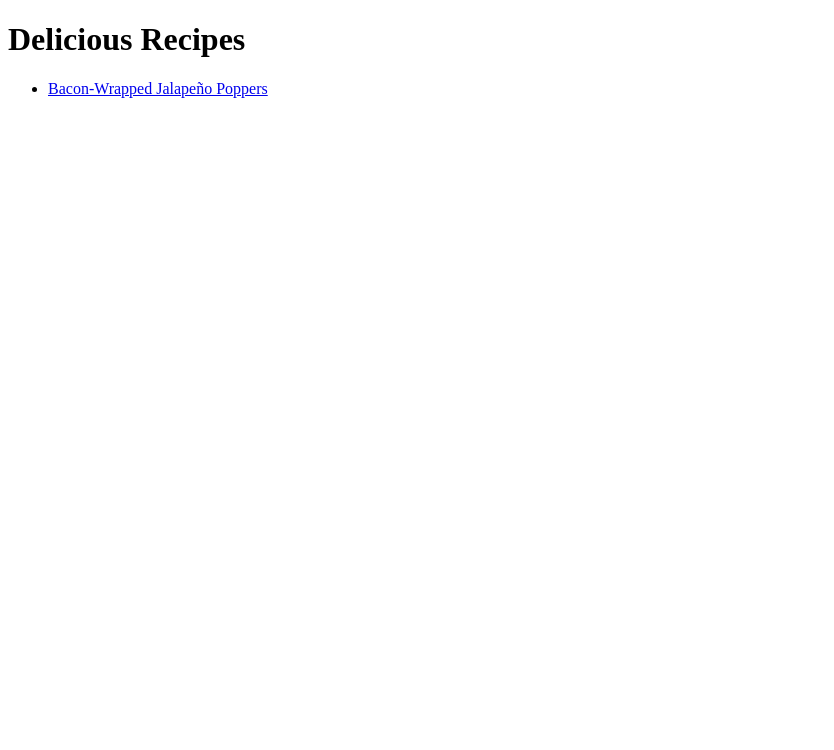
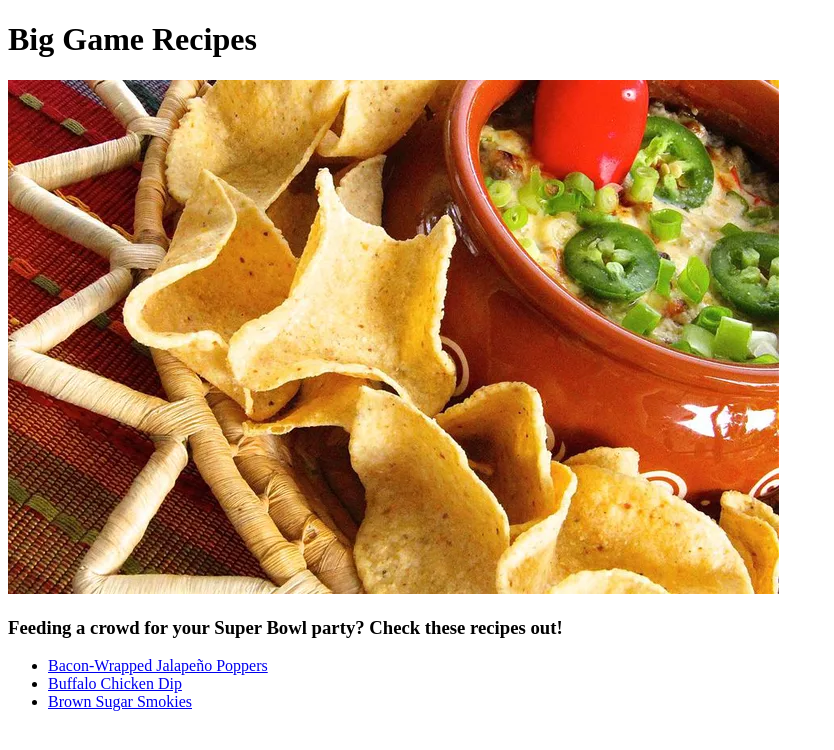
Before and after one commit to Ramsey96/odin-recipes, a plain HTML site: page index.html in a window 1280 px wide. Shown: the whole page, without its empty margins (0-834 px from the left). Drawn offline with Linux system fonts and the light colour scheme.

Commit message:
created the main page

```diff
--- a/index.html
+++ b/index.html
@@ -4,12 +4,19 @@
     <meta charset="UTF-8">
     <meta http-equiv="X-UA-Compatible" content="IE=edge">
     <meta name="viewport" content="width=device-width, initial-scale=1.0">
-    <title>Document</title>
+    <title>Big Game Recipes</title>
 </head>
 <body>
-    <h1>Delicious Recipes</h1>
+    <h1>Big Game Recipes</h1>
+
+    <img src="game.jpg" alt="Big Game Recipes">
+
+    <h3>Feeding a crowd for your Super Bowl party? Check these recipes out!</h3>
+
     <ul>
         <li><a href="recipes/jalapeno.html">Bacon-Wrapped Jalapeño Poppers</a></li>
+        <li><a href="recipes/bufalo.html">Buffalo Chicken Dip</a></li>
+        <li><a href="recipes/smokies.html">Brown Sugar Smokies</a></li>
     </ul>
 </body>
 </html>
```
Also changed, not shown: game.jpg (added).
